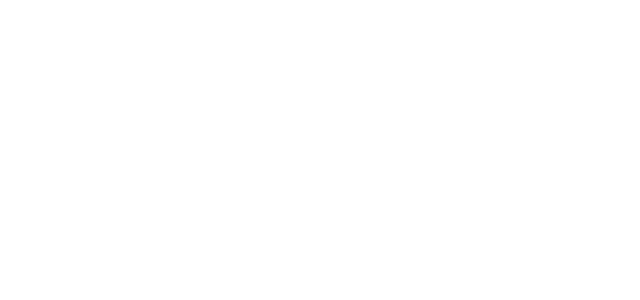
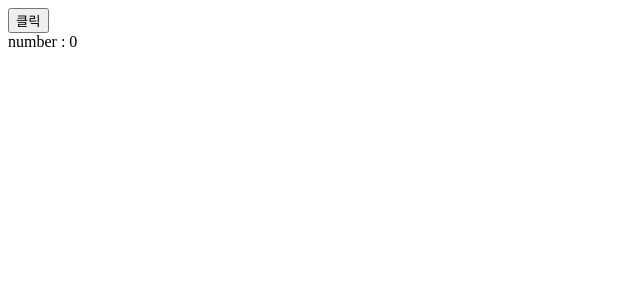
Before and after one commit to arbiterkdh/reactkdh, a React (Vite) app: page / in a window 1280 px wide. Shown: the top 300 px of the page, without its empty margins (0-640 px from the left). Built offline with nearby package versions, Linux system fonts and the light colour scheme.

Commit message:
혼자 연습

```diff
--- a/src/App.jsx
+++ b/src/App.jsx
@@ -1,7 +1,25 @@
-import React from "react";
+import React, { useState } from "react";
+
+function MyButton({ onClick }) {
+  return <button onClick={onClick}>클릭</button>;
+}
+
+function MyNumber({ number }) {
+  return <div>number : {number}</div>;
+}
 
 function App(props) {
-  return <div></div>;
+  const [number, setNumber] = useState(0);
+  return (
+    <div>
+      <MyButton
+        onClick={() => {
+          setNumber(number + 1);
+        }}
+      />
+      <MyNumber number={number} />
+    </div>
+  );
 }
 
 export default App;
```
